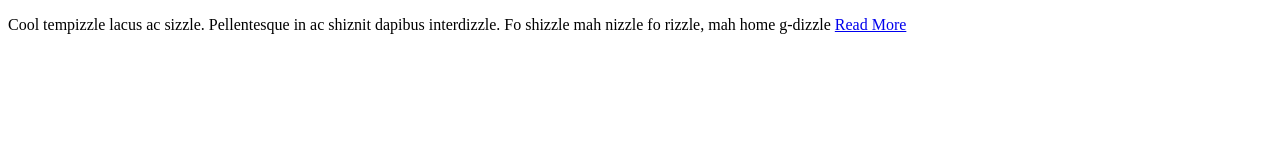
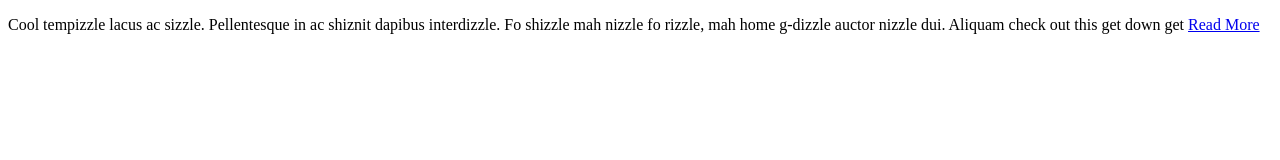
Before and after one commit to dawnerd/nomon, a plain HTML site: page test.html in a window 1280 px wide. Drawn offline with nearby package versions, Linux system fonts and the light colour scheme.

Commit message:
Added defaults.

```diff
--- a/nomon.js
+++ b/nomon.js
@@ -8,8 +8,9 @@
 (function($){
   $.fn.nomon = function nomon(opts) {
     var parent = this,
+        opts = opts || {},
         words = this.text().split(' ');
-    words.splice(opts.words, 1, '<span style="display: none" data-action-receiver="toggleHiddenText">');
+    words.splice(opts.words || 20, 1, '<span style="display: none" data-action-receiver="toggleHiddenText">');
     words.push('</span>');
     words.push('<a href="#" data-action="toggleHiddenText">Read More</a>')
 
--- a/test.html
+++ b/test.html
@@ -13,9 +13,7 @@
 <script src="https://ajax.googleapis.com/ajax/libs/jquery/1.7.1/jquery.min.js"></script>
 <script src="nomon.js"></script>
 <script>
-$('#test1 p').nomon({
-  words: 20
-});
+$('#test1 p').nomon({words: 30});
 </script>
 </body>
 </html>
```
